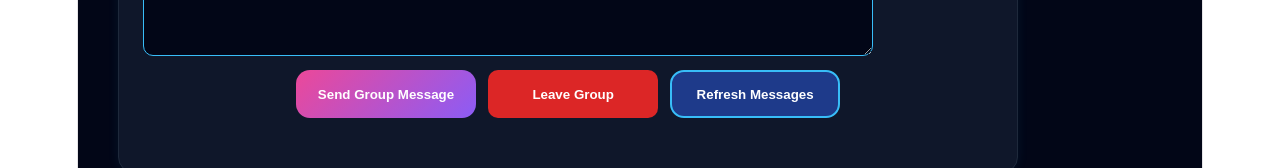
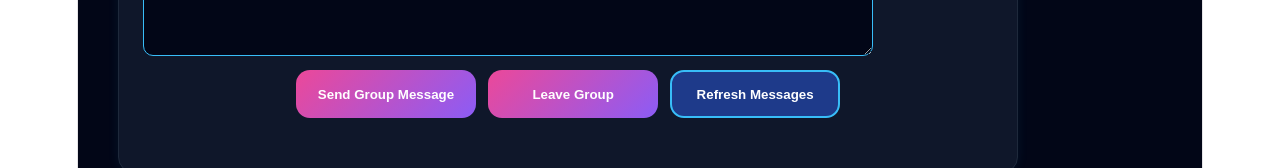
Before and after one commit to ThereseK02/secure-messaging-platform, a React (Vite) app in the folder secure-messaging-frontend/: page /groups in a window 1280 px wide. Shown: the part 1102-1270 px from the top of the page. Built offline with nearby package versions, Linux system fonts and the light colour scheme; no server answers; sample sign-in values are in the browser's storage.

Commit message:
Complete group messaging phase with admin badge and UI refinements

```diff
--- a/secure-messaging-frontend/src/pages/GroupChat.jsx
+++ b/secure-messaging-frontend/src/pages/GroupChat.jsx
@@ -387,7 +387,7 @@ buttonRow: {
 
 adminBadge: {
   marginTop: "6px",
-  color: "#facc15",
+  color: "#d6c6a5",
   fontSize: "12px",
   fontWeight: "700",
 },
@@ -449,11 +449,11 @@ groupButton: {
   },
 
 leaveButton: {
-  backgroundColor: "#dc2626",
+  background: "linear-gradient(135deg, #ec4899, #8b5cf6)",
   color: "#ffffff",
   border: "none",
-  borderRadius: "10px",
-  padding: "12px 24px",
+  borderRadius: "14px",
+  padding: "14px 22px",
   minWidth: "170px",
   height: "48px",
   fontWeight: "700",
```
